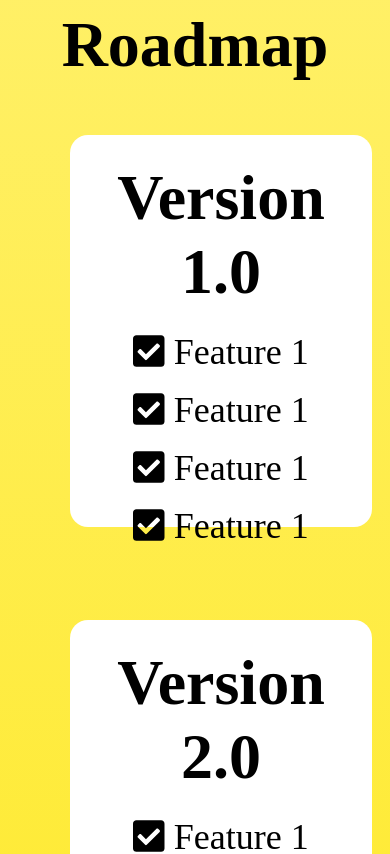
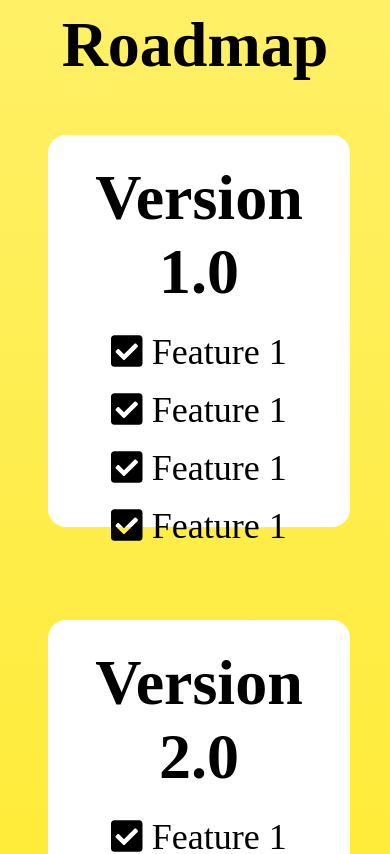
Before and after one commit to marcoruggeri/landing-page-hackaton, a React (Create React App) app: page / in a window 390 px wide. Shown: the part 2820-3674 px from the top of the page. Built offline with nearby package versions, Linux system fonts and the light colour scheme; a web font is replaced by a local one.

Commit message:
Update index.css

```diff
--- a/src/index.css
+++ b/src/index.css
@@ -321,9 +321,6 @@ Version Card
     height: 260px;
   }
 
-  .version--cards {
-    max-width: 250px;
-  }
   .versionCard {
     width: 250px;
   }
```
